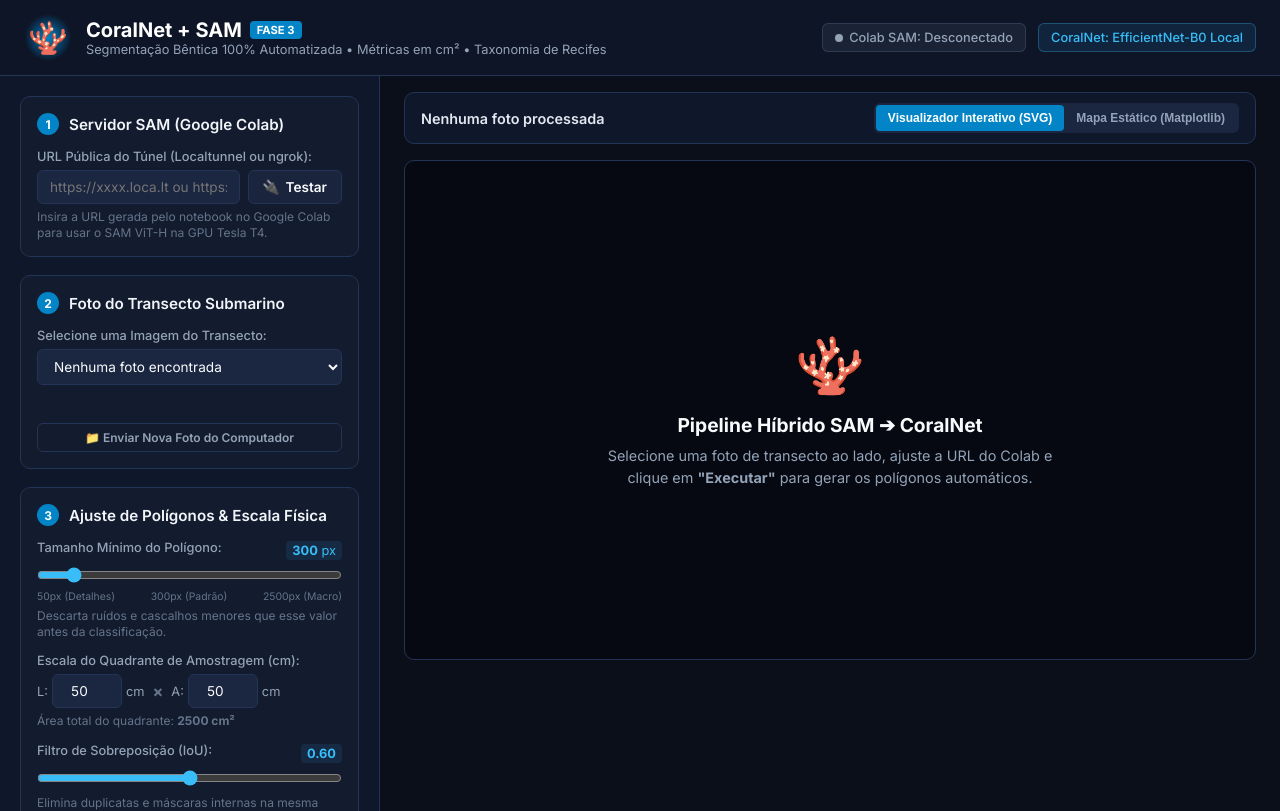
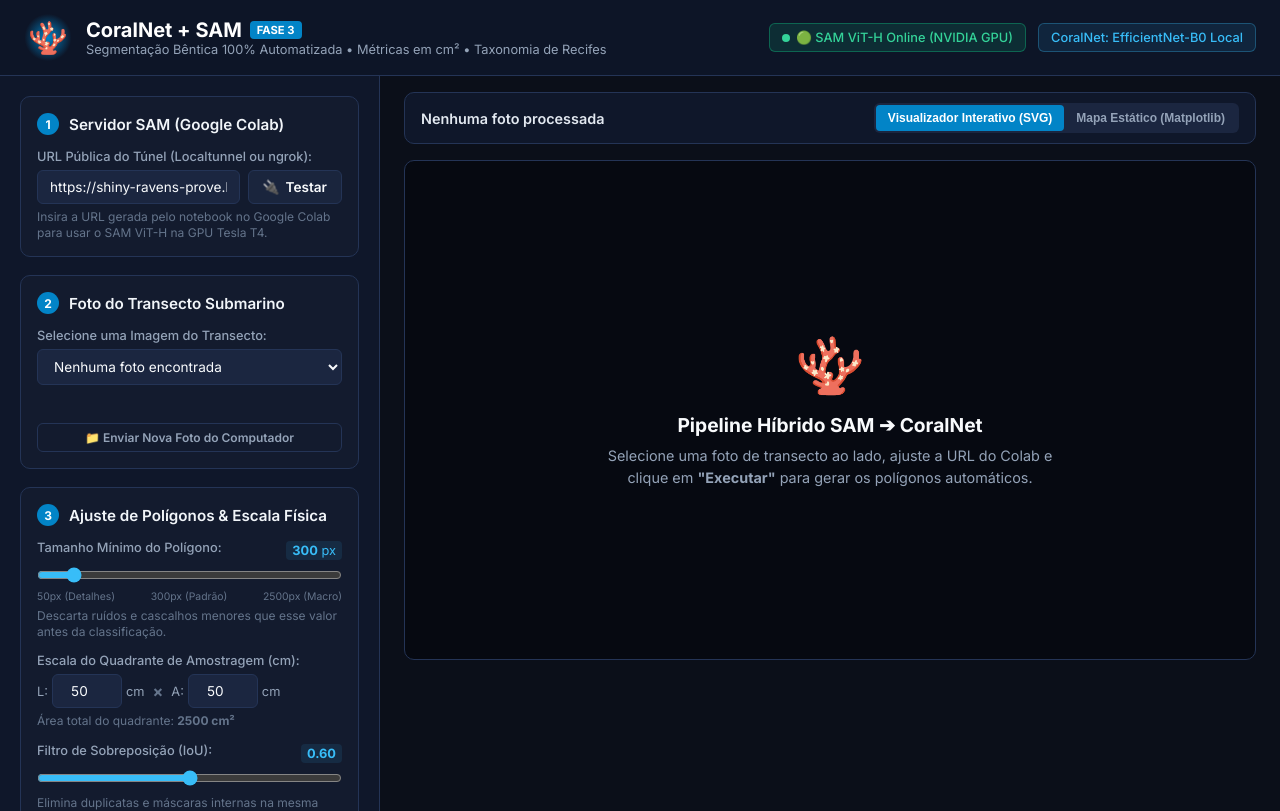
Before and after one commit to mateusfel/coralnet-sam, a Flask app: page / in a window 1280 px wide. Run offline with Flask 3, Linux system fonts and the light colour scheme; data that the repository does not hold is empty; some libraries are stand-ins or nearby versions.

Commit message:
Optimize default SAM resolution to 1024px for Tesla T4 GPU stability and set active Localtunnel URL

```diff
--- a/src/sam_client.py
+++ b/src/sam_client.py
@@ -14,7 +14,7 @@ class RemoteSAMClient:
     fully-automated class-agnostic colony masks.
     """
 
-    def __init__(self, colab_url: str = None, timeout: int = 300, max_dimension: int = 1536):
+    def __init__(self, colab_url: str = None, timeout: int = 300, max_dimension: int = 1024):
         self.colab_url = colab_url.rstrip("/") if colab_url else None
         self.timeout = timeout
         self.max_dimension = max_dimension
--- a/templates/index.html
+++ b/templates/index.html
@@ -45,7 +45,7 @@
               id="colab-url-input"
               class="form-control"
               placeholder="https://xxxx.loca.lt ou https://xxxx.ngrok-free.dev"
-              value=""
+              value="https://shiny-ravens-prove.loca.lt"
             >
             <button id="btn-test-colab" class="btn btn-secondary" title="Testar Conexão com o Colab">
               <span id="btn-test-icon">🔌</span> Testar
```
